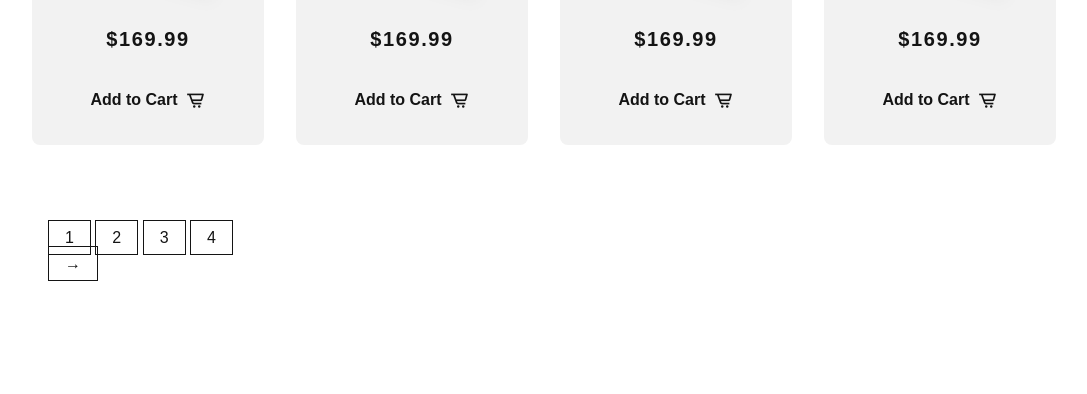
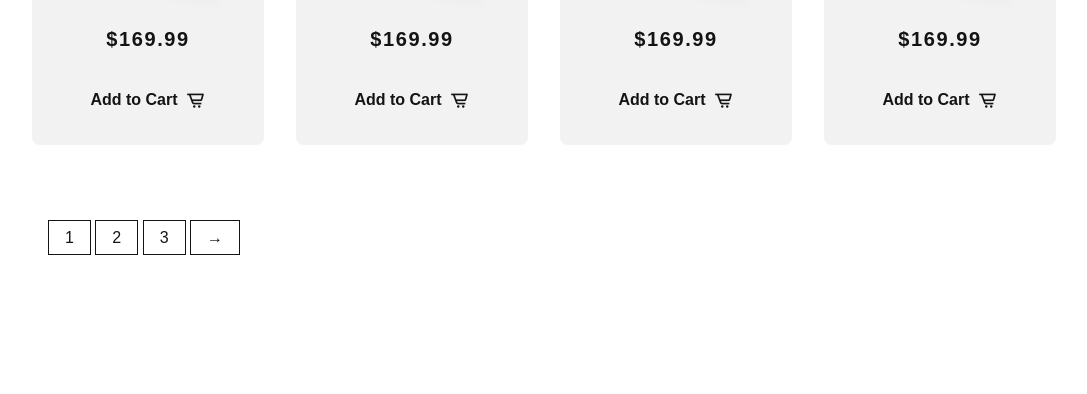
Before and after one commit to V-FOR-VEND3TTA/Sneak-Peak-Ecommerce, a plain HTML site: page website/shop.html in a window 1280 px wide. Shown: the part 855-1249 px from the top of the page, without its empty margins (96-1183 px from the left). Drawn offline with nearby package versions, Linux system fonts and the light colour scheme.

Commit message:
Modified pagination

```diff
--- a/website/shop.html
+++ b/website/shop.html
@@ -119,7 +119,6 @@
                         <span class="sneaker__page">1</span>
                         <span class="sneaker__page">2</span>
                         <span class="sneaker__page">3</span>
-                        <span class="sneaker__page">4</span>
                         <span class="sneaker__page"> &#8594;</span>
                     </div>
                 </div>
```
Also changed, not shown: images/NB_327.png (deleted).
